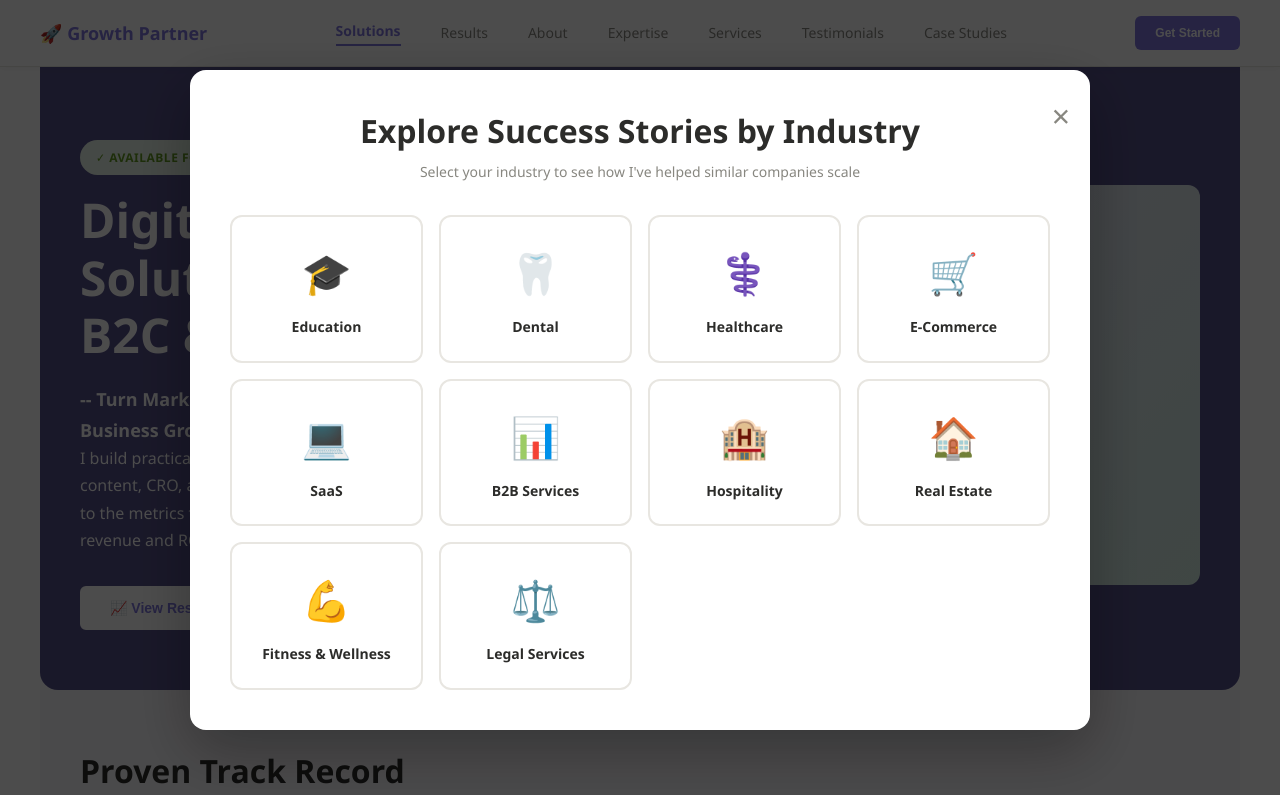
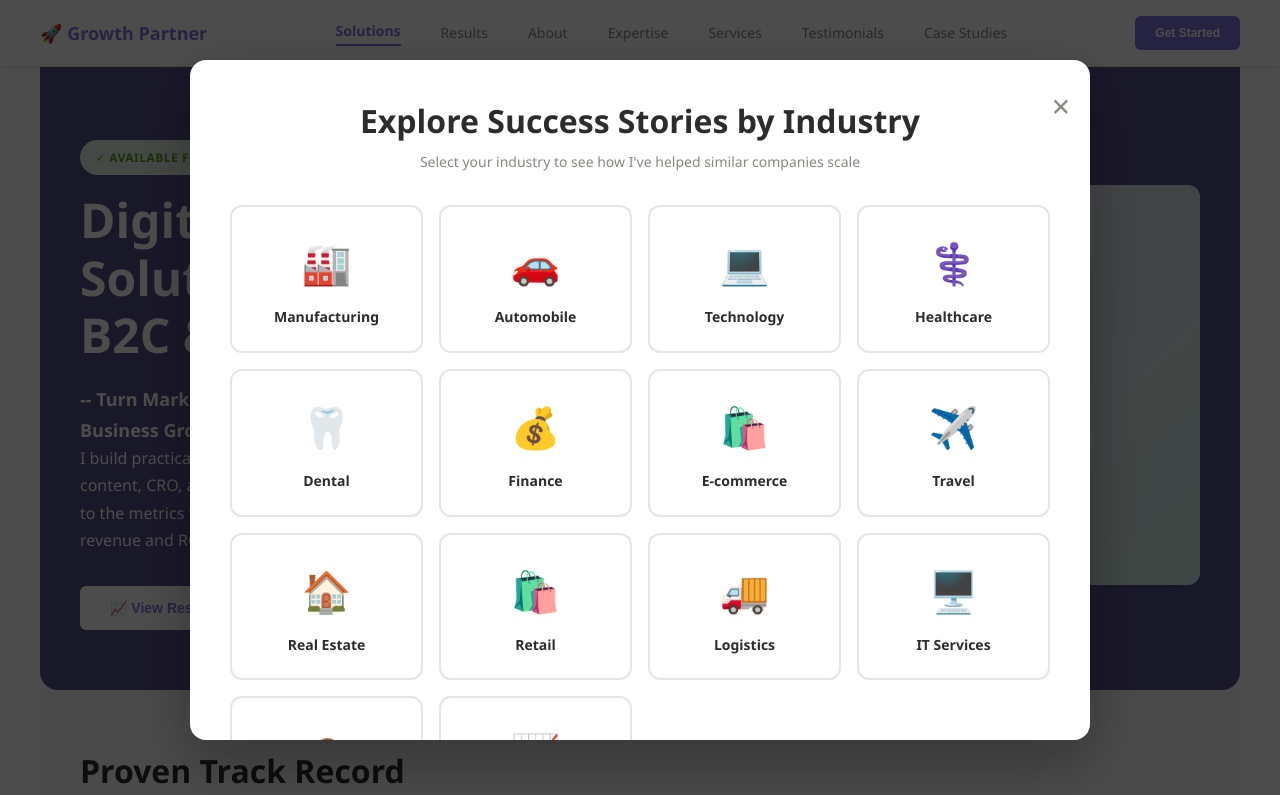
Before and after one commit to anbupartner/dm-anbarasan-portfolio, a plain HTML site: page index.html in a window 1280 px wide. Shown: the top 795 px of the page. Drawn offline with Linux system fonts and the light colour scheme.

Commit message:
first commit

```diff
--- a/index.html
+++ b/index.html
@@ -7,88 +7,23 @@
     <title>Digital Marketing Consultant - Growth Strategy for D2C, B2C & B2B</title>
     <link href="https://cdnjs.cloudflare.com/ajax/libs/font-awesome/6.4.0/css/all.min.css" rel="stylesheet">
     <script>
-        // Industry Case Study Data
+        // Industry Selector Popup Data — kept in sync with the Results section
+        // filter buttons and case-studies-data.json's industry values.
         const industryData = {
-            education: {
-                name: 'Education',
-                icon: '🎓',
-                caseStudies: [
-                    { id: 'edtech-platform', name: 'EdTech Platform', title: '$400K → $1.8M ARR in 12 Months', metrics: ['3.5x Growth', '+284% Organic', '2.4x CAC'] },
-                    { id: 'online-courses', name: 'Online Courses Platform', title: '+520% Student Enrollment in 18 Months', metrics: ['+520% Enrollments', '35% Lower CAC', '$2.1M Revenue'] }
-                ]
-            },
-            dental: {
-                name: 'Dental',
-                icon: '🦷',
-                caseStudies: [
-                    { id: 'dental-clinic-chain', name: 'Dental Clinic Chain', title: '+340% New Patient Appointments', metrics: ['+340% Appointments', '42% CAC Reduction', '95% Booking Rate'] },
-                    { id: 'orthodontics', name: 'Orthodontics Practice', title: '$120K → $680K Revenue in 14 Months', metrics: ['5.7x Growth', '+289% Leads', '#1 Local Rankings'] }
-                ]
-            },
-            healthcare: {
-                name: 'Healthcare',
-                icon: '⚕️',
-                caseStudies: [
-                    { id: 'telehealth-platform', name: 'Telehealth Platform', title: '$600K → $3.2M ARR in 15 Months', metrics: ['5.3x Growth', '450K+ Impressions', '3.8K Keywords #1-10'] },
-                    { id: 'wellness-clinic', name: 'Wellness Clinic', title: '+425% Patient Bookings in 12 Months', metrics: ['+425% Bookings', '-55% CAC', '89% Retention'] }
-                ]
-            },
-            ecommerce: {
-                name: 'E-Commerce',
-                icon: '🛒',
-                caseStudies: [
-                    { id: 'd2c-wellness', name: 'D2C Wellness Brand', title: '$800K → $3.2M ARR in 18 Months', metrics: ['4x Growth', '-40% Ad Spend', '68% Organic Revenue'] },
-                    { id: 'fashion-retail', name: 'Fashion Retailer', title: '+265% Organic Revenue in 9 Months', metrics: ['+265% Organic', 'AED 180K Revenue', '87 Keywords #1-10'] }
-                ]
-            },
-            saas: {
-                name: 'SaaS',
-                icon: '💻',
-                caseStudies: [
-                    { id: 'saas-platform', name: 'SaaS Growth Platform', title: '$1.2M → $4.1M ARR in 14 Months', metrics: ['3.4x Growth', '156 SQL/Month', '32% Win Rate'] },
-                    { id: 'analytics-platform', name: 'Analytics Platform', title: '$500K → $2.1M ARR in 14 Months', metrics: ['3.2x Growth', '-38% CAC', '320% Revenue Growth'] }
-                ]
-            },
-            b2b: {
-                name: 'B2B Services',
-                icon: '📊',
-                caseStudies: [
-                    { id: 'enterprise-software', name: 'Enterprise Software', title: '+285% Qualified Leads in 12 Months', metrics: ['+285% Leads', '-52% CPL', '47 Leads/Week'] },
-                    { id: 'consulting-firm', name: 'Consulting Firm', title: '+380% Organic Leads in 8 Months', metrics: ['+380% Leads', '340 Keywords #1-10', '$1.2M Pipeline'] }
-                ]
-            },
-            hospitality: {
-                name: 'Hospitality',
-                icon: '🏨',
-                caseStudies: [
-                    { id: 'hotel-chain', name: 'Hotel Chain', title: '+285% Bookings in 10 Months', metrics: ['+285% Bookings', '42% Higher ADR', '$4.2M Revenue'] },
-                    { id: 'restaurant-group', name: 'Restaurant Group', title: '+520% Table Reservations', metrics: ['+520% Reservations', '3.2x Revenue Growth', '89% Fill Rate'] }
-                ]
-            },
-            realestate: {
-                name: 'Real Estate',
-                icon: '🏠',
-                caseStudies: [
-                    { id: 'property-dev', name: 'Property Developer', title: '+425% Qualified Leads in 12 Months', metrics: ['+425% Leads', '$8.5M Sales Pipeline', '68% Conversion'] },
-                    { id: 'realestate-agency', name: 'Real Estate Agency', title: '$200K → $1.2M Revenue in 18 Months', metrics: ['6x Growth', '+340% Leads', '#1 Local Market'] }
-                ]
-            },
-            fitness: {
-                name: 'Fitness & Wellness',
-                icon: '💪',
-                caseStudies: [
-                    { id: 'gym-chain', name: 'Gym Chain', title: '+380% Memberships in 14 Months', metrics: ['+380% Memberships', '45% Lower CAC', '2,400 Members'] },
-                    { id: 'wellness-app', name: 'Wellness App', title: '50K → 350K Downloads in 12 Months', metrics: ['7x Growth', '+285% Active Users', '$1.8M Revenue'] }
-                ]
-            },
-            legal: {
-                name: 'Legal Services',
-                icon: '⚖️',
-                caseStudies: [
-                    { id: 'law-firm', name: 'Law Firm', title: '+340% Qualified Cases in 12 Months', metrics: ['+340% Cases', '-65% CAC', '$2.1M Revenue Growth'] },
-                    { id: 'legal-tech', name: 'Legal Tech Platform', title: '$300K → $1.5M ARR in 15 Months', metrics: ['5x Growth', '340 Keywords #1-10', '4.2K Monthly Leads'] }
-                ]
-            }
+            manufacturing: { name: 'Manufacturing', icon: '🏭' },
+            automobile: { name: 'Automobile', icon: '🚗' },
+            technology: { name: 'Technology', icon: '💻' },
+            healthcare: { name: 'Healthcare', icon: '⚕️' },
+            dental: { name: 'Dental', icon: '🦷' },
+            finance: { name: 'Finance', icon: '💰' },
+            ecommerce: { name: 'E-commerce', icon: '🛍️' },
+            travel: { name: 'Travel', icon: '✈️' },
+            realestate: { name: 'Real Estate', icon: '🏠' },
+            retail: { name: 'Retail', icon: '🛍️' },
+            logistics: { name: 'Logistics', icon: '🚚' },
+            itservices: { name: 'IT Services', icon: '🖥️' },
+            professionalservices: { name: 'Professional Services', icon: '💼' },
+            businessservices: { name: 'Business Services', icon: '📈' }
         };
     </script>
     <style>
@@ -3550,19 +3485,9 @@ function renderIndustryCards() {
 // Reuses the same filterCaseStudies()/carousel the Results section buttons use,
 // instead of writing placeholder content into the shared #filteredCaseStudies element.
 function showCaseStudiesForIndustry(industryKey) {
-    const categoryMap = {
-        education: 'Education',
-        dental: 'Dental',
-        healthcare: 'Healthcare',
-        ecommerce: 'E-commerce',
-        saas: 'SaaS',
-        b2b: 'Business Services',
-        hospitality: 'Hospitality',
-        realestate: 'Real Estate',
-        fitness: 'Fitness',
-        legal: 'Legal'
-    };
-    const category = categoryMap[industryKey] || (industryData[industryKey] && industryData[industryKey].name) || industryKey;
+    const industry = industryData[industryKey];
+    if (!industry) return;
+    const category = industry.name;
 
     const matchingBtn = Array.from(document.querySelectorAll('.filter-btn')).find(btn =>
         btn.textContent.trim().toLowerCase() === category.toLowerCase()
```
Also changed, not shown: case-studies-data.json, 2 other files.
